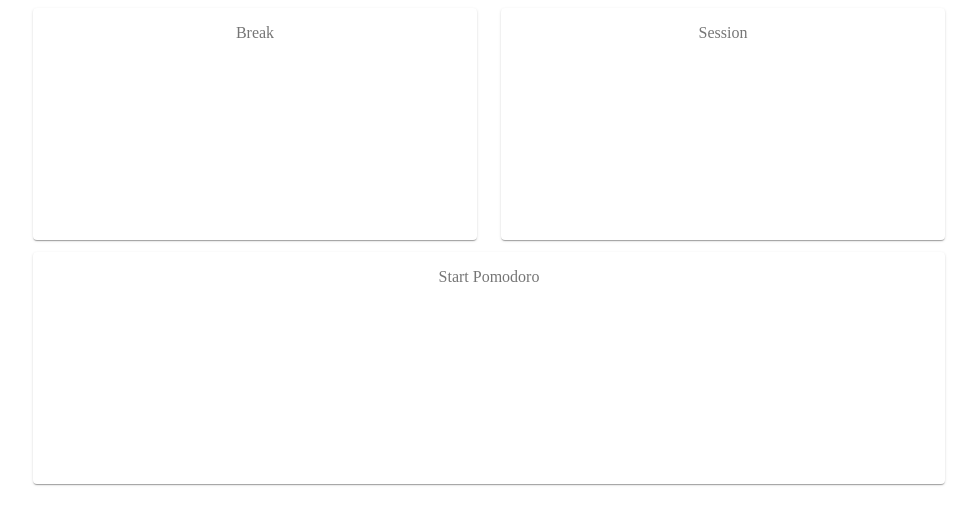
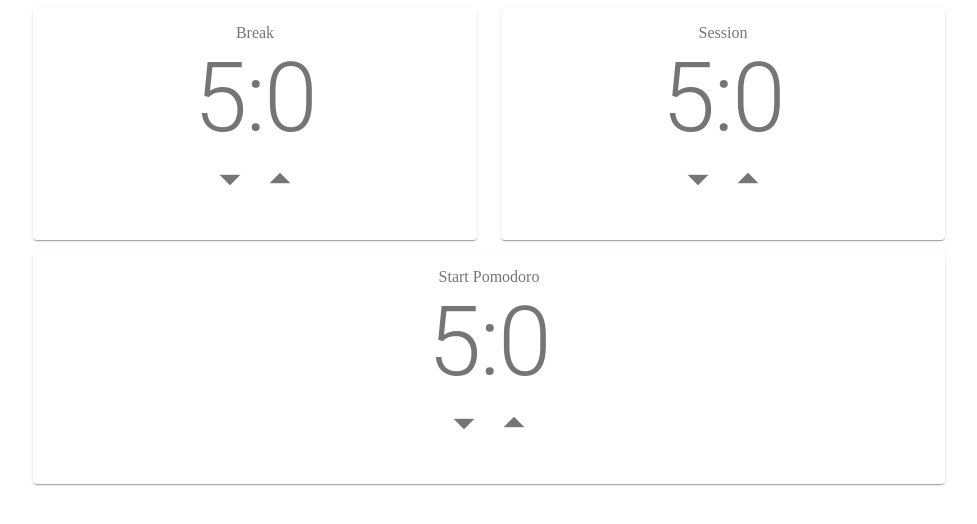
Before and after one commit to prokawsar/frontend-projects-freecodecamp, a React (Create React App) app in the folder Pomodoro_Clock/: page / in a window 1280 px wide. Shown: the top 524 px of the page, without its empty margins (151-1128 px from the left). Built offline with nearby package versions, Linux system fonts and the light colour scheme.

Commit message:
icon added

```diff
--- a/Pomodoro_Clock/public/index.html
+++ b/Pomodoro_Clock/public/index.html
@@ -8,6 +8,7 @@
   <meta name="theme-color" content="#000000" />
   <meta name="description" content="Web site created using create-react-app" />
   <link rel="apple-touch-icon" href="logo192.png" />
+  <link rel="stylesheet" href="https://fonts.googleapis.com/icon?family=Material+Icons" />
   <!--
       manifest.json provides metadata used when your web app is installed on a
       user's mobile device or desktop. See https://developers.google.com/web/fundamentals/web-app-manifest/
--- a/Pomodoro_Clock/src/components/TimeSetter.js
+++ b/Pomodoro_Clock/src/components/TimeSetter.js
@@ -1,6 +1,6 @@
-import React from 'react';
+import React, {useState} from 'react';
 import { makeStyles } from '@material-ui/core/styles';
-import {Grid, Paper} from '@material-ui/core';
+import {Grid, Paper, Typography, Icon } from '@material-ui/core';
 
 const useStyles = makeStyles(theme => ({
   root: {
@@ -16,13 +16,29 @@
 
 
 const TimeSetter = (props) => {
-
+  const [minute, setMinute] = useState(
+    5
+  );
+  let second = 0;
   const classes = useStyles();
   const  {text, size} = props.conf;
 
+  const handleIncrement = () => {
+    setMinute(currentMinute => currentMinute < 60 ? currentMinute + 1 : currentMinute)
+  }
+  const handleDecrement = () => {
+    setMinute(currentMinute => currentMinute > 0 ? currentMinute - 1 : currentMinute)
+  }
+
   return (
     <Grid item xs={size} >
-      <Paper className={classes.paper}>{text}</Paper>
+      <Paper className={classes.paper}>{text}
+        <Typography variant="h1" > {minute}:{second}</Typography>
+
+        <Icon style={{ fontSize: 50, cursor: 'pointer' }} onClick={handleDecrement}>arrow_drop_down</Icon>
+        <Icon style={{ fontSize: 50, cursor: 'pointer'}} onClick={handleIncrement}>arrow_drop_up</Icon>
+
+      </Paper>
     </Grid>
   );
 
```
